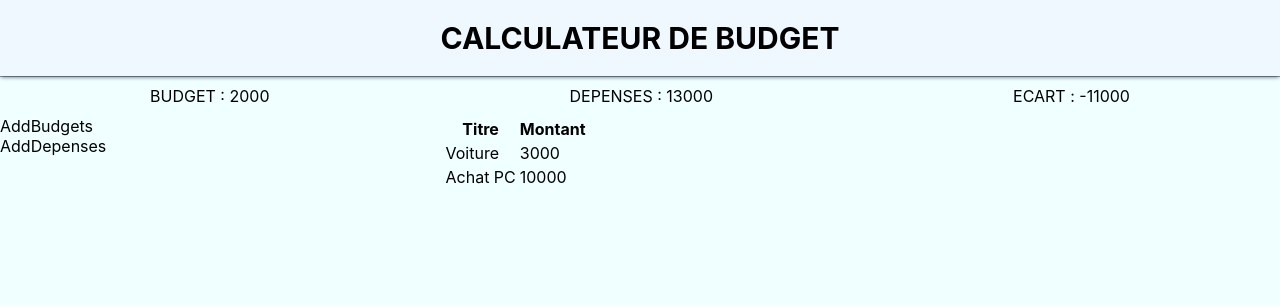
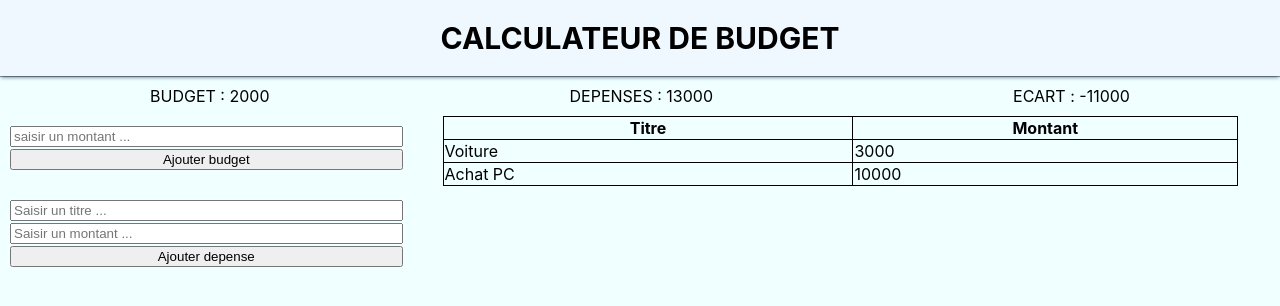
Before and after one commit to lamnaourm/atelier15dev201, a React (Create React App) app: page / in a window 1280 px wide. Shown: the top 306 px of the page. Built offline with nearby package versions, Linux system fonts and the light colour scheme.

Commit message:
ajouter depense+ ajouter budget

```diff
--- a/src/App.css
+++ b/src/App.css
@@ -23,6 +23,9 @@
 
 .add {
   width: 33%;
+  display: flex;
+  flex-direction: column;
+  gap: 10px;
 }
 .list {
   width: 67%;
@@ -32,3 +35,20 @@
   display: flex;
   justify-content: space-around;
 }
+
+.add  div {
+  display: flex;
+  flex-direction: column;
+  gap: 2px;
+  padding: 10px;
+}
+
+table {
+  width: 95%;
+  border-collapse: collapse;
+}
+
+
+table td, table th {
+  border: 1px solid #000;
+}
--- a/src/components/AddBudgets.jsx
+++ b/src/components/AddBudgets.jsx
@@ -2,6 +2,9 @@ import React from 'react'
 
 export default function AddBudgets() {
   return (
-    <div>AddBudgets</div>
+    <div>
+        <input type="number" name="" id="" placeholder='saisir un montant ...'/>
+        <button>Ajouter budget</button>
+    </div>
   )
 }
--- a/src/components/AddDepenses.jsx
+++ b/src/components/AddDepenses.jsx
@@ -2,6 +2,10 @@ import React from 'react'
 
 export default function AddDepenses() {
   return (
-    <div>AddDepenses</div>
+    <div>
+        <input type="text" name="" id="" placeholder='Saisir un titre ...'/>
+        <input type="text" name="" id="" placeholder='Saisir un montant ...'/>
+        <button>Ajouter depense</button>
+    </div>
   )
 }
```
